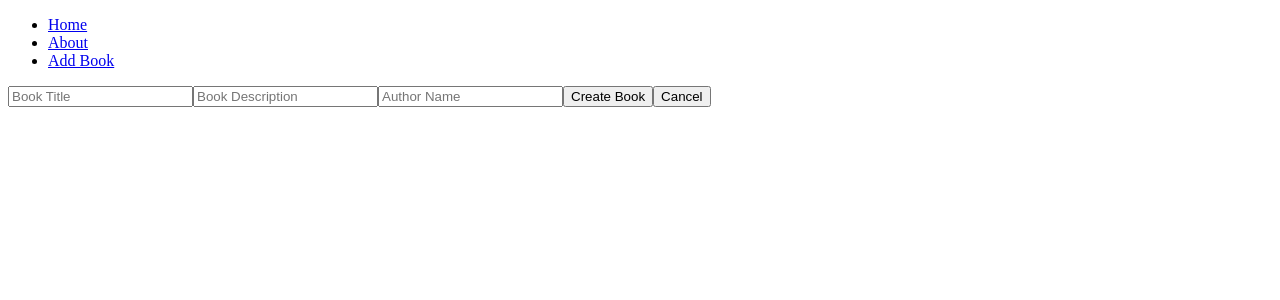
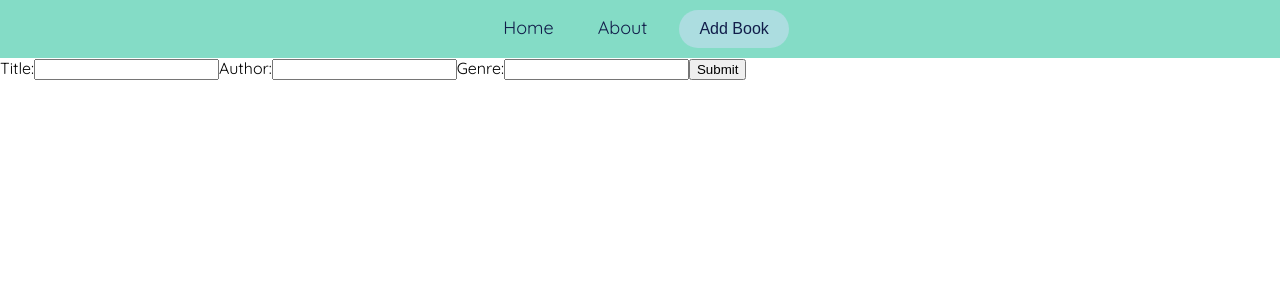
Before and after one commit to JessMMartin/can-of-books, a React (Create React App) app in the folder client/: page /create in a window 1280 px wide. Shown: the top 300 px of the page. Built offline with nearby package versions, Linux system fonts and the light colour scheme.

Commit message:
added CSS

```diff
--- /dev/null
+++ b/client/src/App.css
@@ -0,0 +1,120 @@
+@import url('https://fonts.googleapis.com/css2?family=Quicksand&display=swap');
+
+body {
+    font-family: Arial, sans-serif;
+    margin: 0;
+    padding: 0;
+    font-family: 'Quicksand', sans-serif;
+  }
+
+  nav {
+    background-color: #84dcc6;
+    padding: 10px 0;
+    text-align: center;
+  }
+
+  nav ul {
+    list-style: none;
+    margin: 0;
+    padding: 0;
+  }
+
+  nav li {
+    display: inline-block;
+    margin: 0 10px;
+  }
+
+  nav a {
+    color: #111d4a; /* Dark blue color */
+    text-decoration: none;
+    font-size: 18px;
+    padding: 8px 12px;
+    border-radius: 5px;
+  }
+
+  nav a:hover {
+    background-color: #d6edff; /* Light blue color */
+  }
+
+  nav button {
+    background-color: #8b95c9; /* Purple color */
+    color: #ffffff; /* White color */
+    font-size: 16px;
+    padding: 10px 20px;
+    border: none;
+    border-radius: 5px;
+    cursor: pointer;
+    transition: transform 0.2s, background-color 0.2s;
+  }
+
+  nav button:hover {
+    background-color: #478978; /* Green color */
+    transform: scale(1.1);
+  }
+
+  .container {
+    text-align: center;
+    margin-top: 40px;
+  }
+
+  h1 {
+    font-size: 36px;
+    color: #111d4a; /* Dark blue color */
+  }
+
+  p {
+    font-size: 18px;
+    color: #8789c0; /* Light purple color */
+  }
+
+  .btn {
+    background-color: #acdde0; /* Light blue color */
+    color: #111d4a; /* Dark blue color */
+    font-size: 16px;
+    border: none;
+    border-radius: 30px;
+    padding: 10px 20px;
+    cursor: pointer;
+    transition: transform 0.3s ease;
+  }
+
+  .btn:hover {
+    transform: scale(1.1);
+  }
+
+  .tooltip {
+    position: relative;
+  }
+
+  .tooltip .tooltiptext {
+    visibility: hidden;
+    width: 120px;
+    background-color: #478978; /* Green color */
+    color: #fff;
+    text-align: center;
+    border-radius: 6px;
+    padding: 5px;
+    position: absolute;
+    z-index: 1;
+    bottom: 125%;
+    left: 50%;
+    transform: translateX(-50%);
+    opacity: 0;
+    transition: opacity 0.3s;
+  }
+
+  .tooltip .tooltiptext::after {
+    content: "";
+    position: absolute;
+    top: 100%;
+    left: 50%;
+    margin-left: -5px;
+    border-width: 5px;
+    border-style: solid;
+    border-color: #478978 transparent transparent transparent;
+  }
+
+  .tooltip:hover .tooltiptext {
+    visibility: visible;
+    opacity: 1;
+  }
--- a/client/src/App.js
+++ b/client/src/App.js
@@ -4,6 +4,7 @@ import BestBooks from './Components/Bestbooks';
 import About from './Components/About';
 import CreateBookForm from './Components/CreateBookForm';
 import AddBookButton from './Components/AddBookButton';
+import './App.css'; // Import the original App.css file
 
 const App = () => {
   const [showForm, setShowForm] = useState(false);
@@ -14,7 +15,7 @@ const App = () => {
 
   return (
     <Router>
-      <nav>
+      <nav className="centered-navigation"> {/* Apply centered-navigation class */}
         <ul>
           <li>
             <Link to="/">Home</Link>
@@ -23,15 +24,41 @@ const App = () => {
             <Link to="/about">About</Link>
           </li>
           <li>
-          <Link to="/create">Add Book</Link>          </li>
+            <button onClick={handleAddBookClick} className="btn"> {/* Add btn class */}
+              Add Book
+            </button>
+            <span className="tooltip">
+              <span className="tooltiptext">Add a new book</span>
+            </span>
+          </li>
         </ul>
       </nav>
 
       <Routes>
         <Route exact path="/" element={<BestBooks />} />
         <Route path="/about" element={<About />} />
-        <Route path="/create" element={<CreateBookForm showForm={showForm} setShowForm={setShowForm} />} />
+        <Route
+          path="/create"
+          element={
+            <CreateBookForm
+              showForm={showForm}
+              setShowForm={setShowForm}
+              editBookData={null} // Initially, set to null for create mode
+            />
+          }
+        />
+        <Route
+          path="/edit/:id"
+          element={
+            <CreateBookForm
+              showForm={showForm}
+              setShowForm={setShowForm}
+              editBookData={/* Replace with actual book data you want to edit */ null}
+            />
+          }
+        />
       </Routes>
+      {showForm && <AddBookButton />}
     </Router>
   );
 };
--- a/client/src/Components/Bestbooks.js
+++ b/client/src/Components/Bestbooks.js
@@ -1,39 +1,39 @@
 import React, { useState, useEffect } from 'react';
-import axios from 'axios';
+import { Link } from 'react-router-dom';
 
 const BestBooks = () => {
+  // State to store the list of books
   const [books, setBooks] = useState([]);
 
-  useEffect(() => {
-    const fetchBooks = async () => {
-      try {
-        const response = await axios.get('http://localhost:8090/books');
-        setBooks(response.data);
-      } catch (error) {
+  // Function to fetch book data from your backend (replace with your actual fetch code)
+  const fetchBooks = () => {
+    // Assuming your backend API endpoint to get books is http://localhost:8090/books
+    fetch('http://localhost:8090/books')
+      .then((response) => response.json())
+      .then((data) => {
+        setBooks(data); // Update the state with the fetched book data
+      })
+      .catch((error) => {
         console.error('Error fetching books:', error);
-      }
+        // Handle the error, e.g., show an error message
+      });
   };
 
+  useEffect(() => {
+    // Fetch the books when the component mounts
     fetchBooks();
   }, []);
 
   return (
     <div>
-      <h1>Best Books</h1>
-      {books.length > 0 ? (
+      <h2>Best Books</h2>
       <ul>
         {books.map((book) => (
-            <li key={book._id}>
-              <h2>{book.title}</h2>
-              <p>Author: {book.author}</p>
-              <p>{book.description}</p>
-              <p>{book.status}</p>
+          <li key={book.id}>
+            {book.title} - <Link to={`/edit/${book._id}`}>Edit</Link>
           </li>
         ))}
       </ul>
-      ) : (
-        <p>The book collection is empty.</p>
-      )}
     </div>
   );
 };
--- a/client/src/Components/CreateBookForm.js
+++ b/client/src/Components/CreateBookForm.js
@@ -1,68 +1,93 @@
-import React, { useState } from 'react';
+import React, { useState, useEffect } from 'react';
+import { useParams } from 'react-router-dom';
 
-const CreateBookForm = ({ showForm, setShowForm }) => {
+const CreateBookForm = () => {
+  const { id } = useParams();
   const [bookData, setBookData] = useState({
     title: '',
-    description: '',
-    status: 'available',
-    author: '', // Add the author field to the state
+    author: '',
+    genre: '',
+    // Other form fields...
   });
 
-  const handleInputChange = (event) => {
-    const { name, value } = event.target;
-    setBookData({ ...bookData, [name]: value });
+  // Function to fetch book data by ID
+  const fetchBookById = async (bookId) => {
+    try {
+      const response = await fetch(`/api/books/${bookId}`); // Replace with your API endpoint for getting book by ID
+      const data = await response.json();
+      if (response.ok) {
+        return data;
+      } else {
+        // Handle error if needed
+        console.error('Failed to fetch book data:', data.message);
+        return null;
+      }
+    } catch (error) {
+      // Handle error if needed
+      console.error('Error while fetching book data:', error);
+      return null;
+    }
   };
 
+  useEffect(() => {
+    // Fetch book data when the component mounts if there is an ID in the URL
+    if (id) {
+      fetchBookById(id).then((book) => {
+        if (book) {
+          setBookData(book);
+        }
+      });
+    }
+  }, [id]);
+
+  // Function to handle form submission
   const handleSubmit = (event) => {
     event.preventDefault();
-
-    fetch('http://localhost:8090/books', {
-      method: 'POST',
-      headers: {
-        'Content-Type': 'application/json',
-      },
-      body: JSON.stringify(bookData),
-    })
-      .then((response) => response.json())
-      .then((data) => {
-        console.log('Book created successfully:', data);
-        setShowForm(false); // Close the form after successful submission
-      })
-      .catch((error) => {
-        console.error('Error creating book:', error);
-        // Do something with the error, e.g., show an error message
-      });
+    // Submit form logic here...
   };
 
-  const handleCancel = () => {
-    setShowForm(false); // Close the form when canceled
+  // Function to handle form input changes
+  const handleChange = (event) => {
+    const { name, value } = event.target;
+    setBookData((prevData) => ({
+      ...prevData,
+      [name]: value,
+    }));
   };
 
+  // JSX for the form
   return (
     <form onSubmit={handleSubmit}>
+      <label>
+        Title:
         <input
           type="text"
+          id="title" // Set the id attribute to "title"
           name="title"
           value={bookData.title}
-        onChange={handleInputChange}
-        placeholder="Book Title"
+          onChange={handleChange}
         />
-      <input
-        type="text"
-        name="description"
-        value={bookData.description}
-        onChange={handleInputChange}
-        placeholder="Book Description"
-      />
+      </label>
+      <label>
+        Author:
         <input
           type="text"
           name="author"
           value={bookData.author}
-        onChange={handleInputChange}
-        placeholder="Author Name"
+          onChange={handleChange}
         />
-      <button type="submit">Create Book</button>
-      <button type="button" onClick={handleCancel}>Cancel</button>
+      </label>
+      <label>
+        Genre:
+        <input
+          type="text"
+          name="genre"
+          value={bookData.genre}
+          onChange={handleChange}
+        />
+      </label>
+      {/* Other form fields... */}
+      <button type="submit">Submit</button>
     </form>
   );
 };
```
Lines whose indentation alone changed are shown as unchanged.
